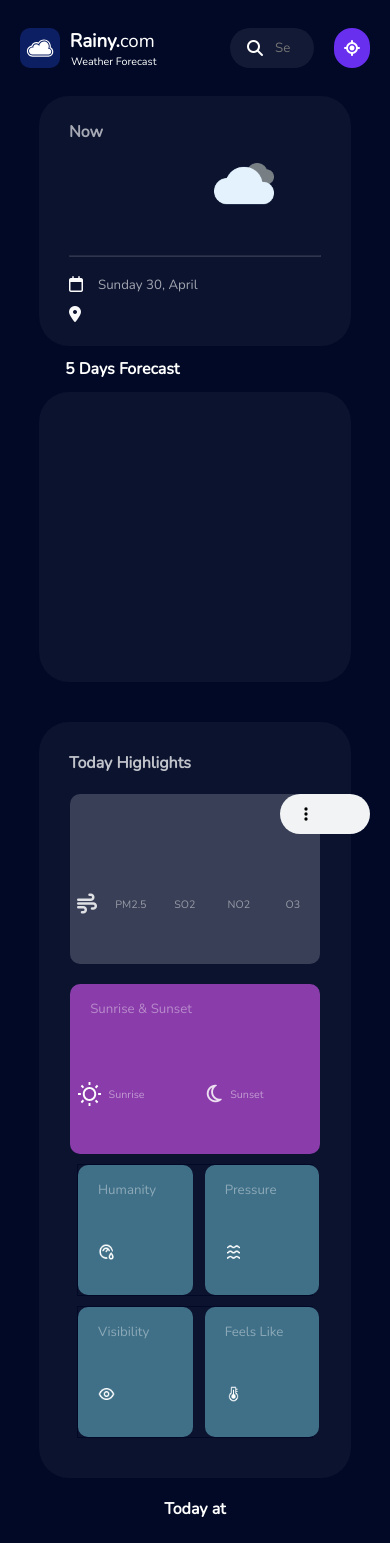
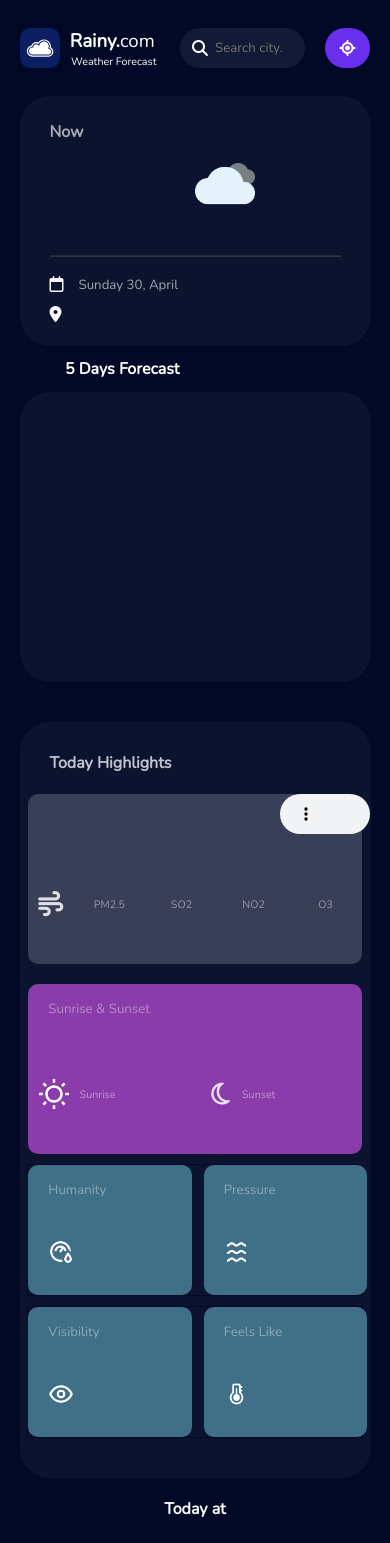
Before and after one commit to gmssgajanayake/Rainy.com, a plain HTML site: page index.html in a window 390 px wide. Shown: the top 1543 px of the page. Drawn offline with nearby package versions, Linux system fonts and the light colour scheme; no server answers.

Commit message:
final-v 1.1

```diff
--- a/assets/css/style.css
+++ b/assets/css/style.css
@@ -120,8 +120,8 @@ audio::-webkit-media-controls-time-remaining-display {
 }
 
 .search-icon {
-    width: 40px;
-    height: 40px;
+    width: 30px;
+    height: 16px;
     margin-left: 5px;
     border-radius: 50px;
     display: flex;
@@ -628,7 +628,7 @@ audio::-webkit-media-controls-time-remaining-display {
     }
 
     .today-highlight-card {
-        width: 80vw;
+        width: 90vw;
         height: auto;
         margin-left: 0;
         border-radius: 30px;
@@ -662,7 +662,7 @@ audio::-webkit-media-controls-time-remaining-display {
     .today-highlight-card > .row-1>.inner {
         margin-top: 10px;
         margin-bottom: 10px;
-        width: 80%;
+        width: 95%;
     }
 
     .inner.sun-rise {
@@ -688,14 +688,14 @@ audio::-webkit-media-controls-time-remaining-display {
 
     }
     .search{
-        width:100px;
+        width:150px;
         height: 40px;
     }
 
     .search > form {
         flex: 1;
         margin-right: 10px;
-        width: 29px;
+        width: 80px;
     }
 
     .search-bar {
@@ -734,7 +734,7 @@ audio::-webkit-media-controls-time-remaining-display {
 
 
     .inner-box {
-        width: 80%;
+        width: 90%;
         height: 250px;
 
     }
@@ -745,7 +745,7 @@ audio::-webkit-media-controls-time-remaining-display {
     }
 
     .today-highlight-card>.row-2>.mb{
-        width: 75%;
+        width: 95%;
         border: 1px solid #010926;
         margin-bottom: 10px;
         justify-content: space-between;
@@ -776,12 +776,12 @@ audio::-webkit-media-controls-time-remaining-display {
 
     .res{
         width: 100%;
-        margin-top: 10px;
-        margin-bottom: 10px;
+        margin-top: 3px;
+        margin-bottom: 3px;
     }
 
     .res>.dt-box{
-        margin: 10px;
+        margin: 3px;
     }
 
     .res>.dt-box:first-child{
@@ -808,6 +808,6 @@ audio::-webkit-media-controls-time-remaining-display {
     .today-highlight-card > .row-1 > .inner > .content > .box > h1,
     .today-highlight-card > .row-2 > .mb > .inner > .content > .box > h1,
     .today-highlight-card > .row-1 > .inner > .content > .box > i{
-        font-size: 20px;
+        font-size: 25px;
     }
 }
--- a/index.html
+++ b/index.html
@@ -253,8 +253,11 @@
 
                         </div>
                         <div class="row footer">
-                            <h5> Copyright &copy; 2023 Sakuja Shamal.&nbsp; All rights reserved.&nbsp;&nbsp;&nbsp;&nbsp;&nbsp;&nbsp;&nbsp;&nbsp;
-                                Powered by &nbsp;&nbsp;<img src="assets/images/openweather.png" alt=""></h5>
+                            <h5> Copyright &copy; 2023 Sakuja Shamal.&nbsp; All rights reserved.</h5>
+                            <div>
+                                <h5 style="color: rgba(255,255,255,0.44);text-align: center;display: flex;justify-content: center;align-items: center;font-weight: lighter">&nbsp;&nbsp;&nbsp;Powered by &nbsp;  <img src="assets/images/openweather.png" alt=""></h5>
+                            </div>
+
                         </div>
                     </div>
                 </div>
```
